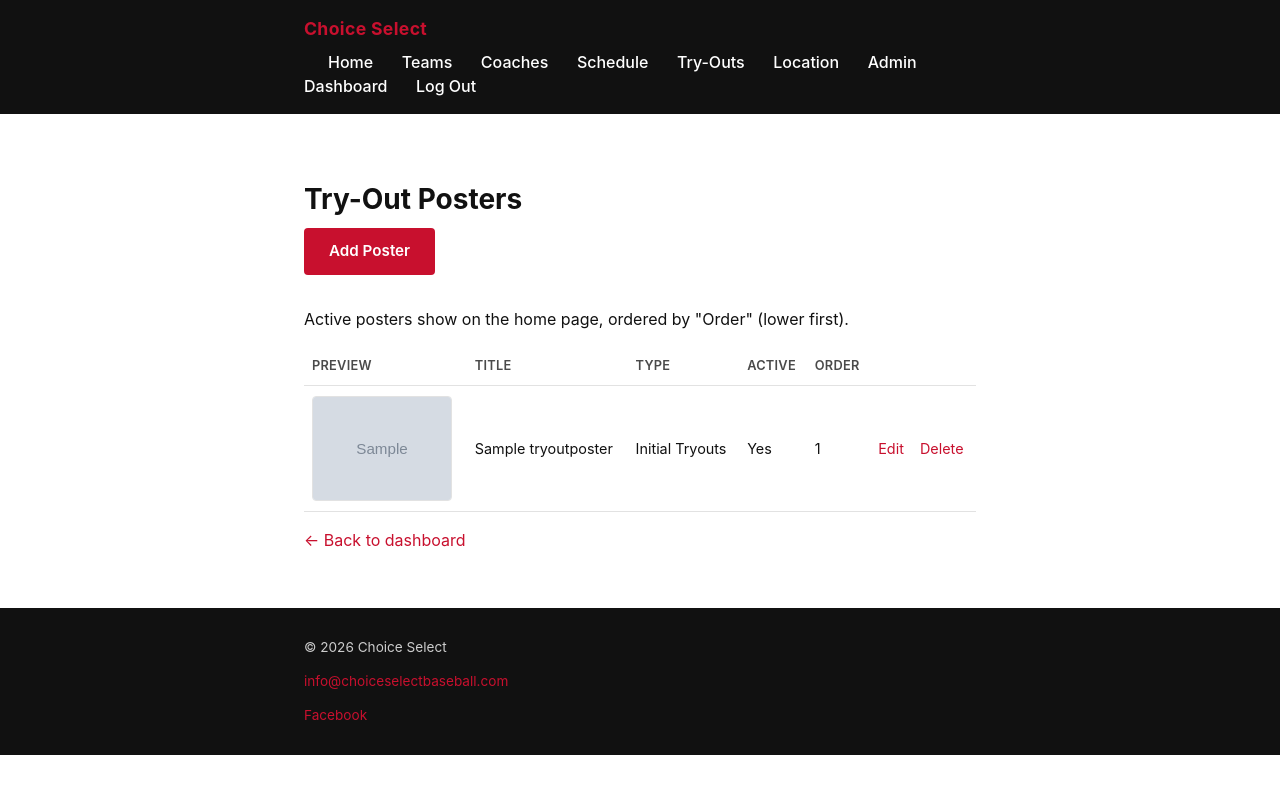
After one commit to haewonito/baseball_club_site, a Django app: page /accounts/dashboard/admin/tryout-posters/ in a window 1280 px wide. The commit adds this page. Run offline with Django 5.2, Linux system fonts and the light colour scheme; a user stored in the database is signed in; tables that the repository leaves empty hold one stand-in row (values such as "Sample post"); grey boxes marked "Sample" are stand-in pictures.

Commit message:
Add try-out poster upload + home page display
New apps.tryouts.TryoutPoster: an admin-uploaded image (poster_type is
initial or supplemental, matching the two designs the club already
uses), with is_active/display_order controlling what shows on the home
page's new "Upcoming Try-Outs" section (config/views.py:home) and in
what order. Multiple posters can be active at once, shown in a card
grid, each linking through to /try-outs/.

Management lives at /dashboard/admin/tryout-posters/ -- a custom
accounts-dashboard CRUD page, not raw Django admin, same reasoning as
CoachProfile's admin_coach_bio_edit: a business-Admin-role user may not
have Django-admin (is_staff/is_superuser) access at all. Still also
registered in Django admin as a secondary access point.

This is the "manual upload" half of the auto-generate-a-poster request
-- auto-generation from a background photo/logo/time/location is
deferred until the actual source assets (background stock photo, exact
font) are available; see CLAUDE.md for what's needed to pick that back
up.

Verified end-to-end against the dev server: upload through the real
form, shows correctly on the admin list and the home page: deactivating
a poster removes it from the home page, a non-admin gets 403 on the
management pages, the Django admin secondary registration works, and
delete removes it from both.

Co-Authored-By: Claude Sonnet 5 <noreply@anthropic.com>

```diff
--- /dev/null
+++ b/apps/accounts/templates/accounts/admin_tryout_posters_list.html
@@ -0,0 +1,54 @@
+{% extends "base.html" %}
+
+{% block title %}Try-Out Posters · {{ block.super }}{% endblock %}
+
+{% block content %}
+  <section class="page-hero">
+    <h1>Try-Out Posters</h1>
+    <a class="btn btn--primary" href="{% url 'accounts:admin_tryout_poster_add' %}">Add Poster</a>
+  </section>
+
+  <p>Active posters show on the home page, ordered by "Order" (lower first).</p>
+
+  {% if posters %}
+    <table class="roster-table">
+      <thead>
+        <tr>
+          <th>Preview</th>
+          <th>Title</th>
+          <th>Type</th>
+          <th>Active</th>
+          <th>Order</th>
+          <th></th>
+        </tr>
+      </thead>
+      <tbody>
+        {% for poster in posters %}
+          <tr>
+            <td><img src="{{ poster.image.url }}" alt="{{ poster.title }}" class="poster-thumb"></td>
+            <td>{{ poster.title }}</td>
+            <td>{{ poster.get_poster_type_display }}</td>
+            <td>{{ poster.is_active|yesno:"Yes,No" }}</td>
+            <td>{{ poster.display_order }}</td>
+            <td>
+              <a href="{% url 'accounts:admin_tryout_poster_edit' poster.pk %}">Edit</a>
+              <form
+                method="post"
+                action="{% url 'accounts:admin_tryout_poster_delete' poster.pk %}"
+                class="inline-form"
+                onsubmit="return confirm('Delete &#39;{{ poster.title }}&#39;? This can&#39;t be undone.');"
+              >
+                {% csrf_token %}
+                <button type="submit" class="link-button">Delete</button>
+              </form>
+            </td>
+          </tr>
+        {% endfor %}
+      </tbody>
+    </table>
+  {% else %}
+    <p>No posters yet.</p>
+  {% endif %}
+
+  <p><a href="{% url 'accounts:dashboard_admin' %}">&larr; Back to dashboard</a></p>
+{% endblock %}
--- a/apps/accounts/templates/accounts/dashboard_admin.html
+++ b/apps/accounts/templates/accounts/dashboard_admin.html
@@ -11,7 +11,8 @@
     <a class="btn" href="{% url 'accounts:admin_tryouts_list' %}">Try-Out Sign-Ups</a>
     <a class="btn" href="{% url 'accounts:admin_fees_list' %}">Fees &amp; Payments</a>
     <a class="btn" href="{% url 'accounts:admin_coaches_list' %}">Coach Bios</a>
+    <a class="btn" href="{% url 'accounts:admin_tryout_posters_list' %}">Try-Out Posters</a>
   </div>
 
-  <p>Team management, schedule management, users &amp; linking, and site content will live here.</p>
+  <p>Team management, schedule management, and users &amp; linking will live here.</p>
 {% endblock %}
--- a/apps/accounts/urls.py
+++ b/apps/accounts/urls.py
@@ -36,6 +36,26 @@ urlpatterns = [
         "dashboard/admin/coaches/<int:user_id>/bio/",
         views.admin_coach_bio_edit,
         name="admin_coach_bio_edit",
+    ),
+    path(
+        "dashboard/admin/tryout-posters/",
+        views.admin_tryout_posters_list,
+        name="admin_tryout_posters_list",
+    ),
+    path(
+        "dashboard/admin/tryout-posters/add/",
+        views.admin_tryout_poster_add,
+        name="admin_tryout_poster_add",
+    ),
+    path(
+        "dashboard/admin/tryout-posters/<int:pk>/edit/",
+        views.admin_tryout_poster_edit,
+        name="admin_tryout_poster_edit",
+    ),
+    path(
+        "dashboard/admin/tryout-posters/<int:pk>/delete/",
+        views.admin_tryout_poster_delete,
+        name="admin_tryout_poster_delete",
     ),
     path("dashboard/coach/", views.dashboard_coach, name="dashboard_coach"),
     path("dashboard/coach/tryouts/", views.coach_tryouts, name="coach_tryouts"),
--- a/apps/accounts/views.py
+++ b/apps/accounts/views.py
@@ -17,6 +17,7 @@ from apps.tryouts.models import (
     TryoutDecision,
     TryoutDecisionChange,
     TryoutFamilyResponse,
+    TryoutPoster,
     TryoutResponseInvite,
     TryoutSignup,
     TryoutStatus,
@@ -32,6 +33,7 @@ from .forms import (
     PaymentForm,
     PlayerRosterForm,
     PracticeEventForm,
+    TryoutPosterForm,
 )
 from .models import ParentInvite, ParentPlayerLink, Player, Role, User, UserRole
 
@@ -355,6 +357,67 @@ def admin_coach_bio_edit(request, user_id):
     return render(
         request, "accounts/admin_coach_bio_form.html", {"form": form, "coach": coach}
     )
+
+
+@login_required
+def admin_tryout_posters_list(request):
+    if not request.user.is_admin:
+        raise PermissionDenied
+
+    posters = TryoutPoster.objects.all()
+    return render(request, "accounts/admin_tryout_posters_list.html", {"posters": posters})
+
+
+@login_required
+def admin_tryout_poster_add(request):
+    if not request.user.is_admin:
+        raise PermissionDenied
+
+    if request.method == "POST":
+        form = TryoutPosterForm(request.POST, request.FILES)
+        if form.is_valid():
+            poster = form.save(commit=False)
+            poster.uploaded_by = request.user
+            poster.save()
+            return redirect("accounts:admin_tryout_posters_list")
+    else:
+        form = TryoutPosterForm()
+    return render(
+        request,
+        "accounts/admin_tryout_poster_form.html",
+        {"form": form, "heading": "Add Try-Out Poster"},
+    )
+
+
+@login_required
+def admin_tryout_poster_edit(request, pk):
+    if not request.user.is_admin:
+        raise PermissionDenied
+
+    poster = get_object_or_404(TryoutPoster, pk=pk)
+    if request.method == "POST":
+        form = TryoutPosterForm(request.POST, request.FILES, instance=poster)
+        if form.is_valid():
+            form.save()
+            return redirect("accounts:admin_tryout_posters_list")
+    else:
+        form = TryoutPosterForm(instance=poster)
+    return render(
+        request,
+        "accounts/admin_tryout_poster_form.html",
+        {"form": form, "heading": f"Edit: {poster.title}", "poster": poster},
+    )
+
+
+@login_required
+@require_POST
+def admin_tryout_poster_delete(request, pk):
+    if not request.user.is_admin:
+        raise PermissionDenied
+
+    poster = get_object_or_404(TryoutPoster, pk=pk)
+    poster.delete()
+    return redirect("accounts:admin_tryout_posters_list")
 
 
 def _get_coach_team_or_404(user, team_id):
--- a/apps/tryouts/models.py
+++ b/apps/tryouts/models.py
@@ -275,3 +275,44 @@ class TryoutResponseInvite(models.Model):
     @property
     def is_valid(self) -> bool:
         return self.responded_at is None and timezone.now() < self.expires_at
+
+
+class TryoutPosterType(models.TextChoices):
+    INITIAL = "initial", "Initial Tryouts"
+    SUPPLEMENTAL = "supplemental", "Supplemental / Make-Up Tryouts"
+
+
+class TryoutPoster(models.Model):
+    """
+    A ready-made poster image an admin uploads for the home page's
+    upcoming-tryouts section (see config.views.home). Manual upload only
+    for now -- auto-generating one from a background photo/logo/time/
+    location is a planned follow-up once the source assets (the exact
+    background photo and font used) are available; see CLAUDE.md.
+    """
+
+    poster_type = models.CharField(max_length=20, choices=TryoutPosterType.choices)
+    # Not rendered on the poster (all its info is already baked into the
+    # image) -- used as the <img alt> text and in the admin list, since a
+    # flattened image has no other way to be described for accessibility.
+    title = models.CharField(max_length=200)
+    image = models.ImageField(upload_to="tryout_posters/")
+    is_active = models.BooleanField(
+        default=True,
+        help_text="Whether this poster currently shows on the home page.",
+    )
+    display_order = models.PositiveIntegerField(
+        default=0, help_text="Lower numbers show first, on the home page and in this list."
+    )
+    uploaded_by = models.ForeignKey(
+        settings.AUTH_USER_MODEL, on_delete=models.SET_NULL, null=True, related_name="+"
+    )
+    created_at = models.DateTimeField(auto_now_add=True)
+
+    class Meta:
+        ordering = ["display_order", "-created_at"]
+        verbose_name = "Try-Out Poster"
+        verbose_name_plural = "Try-Out Posters"
+
+    def __str__(self):
+        return f"{self.title} ({self.get_poster_type_display()})"
--- a/config/views.py
+++ b/config/views.py
@@ -3,7 +3,7 @@ from datetime import timedelta
 from django.shortcuts import render
 from django.utils import timezone
 
-from apps.tryouts.models import TryoutYearSettings
+from apps.tryouts.models import TryoutPoster, TryoutYearSettings
 
 HOME_FIELD_ADDRESS = "1833 E Harmony Rd, Fort Collins, CO, United States, 80528"
 
@@ -15,12 +15,15 @@ def home(request):
         today = timezone.localdate()
         show_tryout_banner = today <= next_tryout_date <= today + timedelta(days=30)
 
+    tryout_posters = TryoutPoster.objects.filter(is_active=True)
+
     return render(
         request,
         "home.html",
         {
             "next_tryout_date": next_tryout_date,
             "show_tryout_banner": show_tryout_banner,
+            "tryout_posters": tryout_posters,
         },
     )
 
--- a/static/css/main.css
+++ b/static/css/main.css
@@ -680,3 +680,43 @@ legend {
   height: 400px;
   border: 0;
 }
+
+/* --- Try-out posters ---------------------------------------------------- */
+
+.poster-thumb {
+  width: 100%;
+  max-width: 140px;
+  object-fit: contain;
+  border-radius: var(--radius);
+  border: 1px solid var(--color-gray-line);
+  display: block;
+}
+
+.tryout-posters {
+  display: grid;
+  grid-template-columns: repeat(auto-fit, minmax(260px, 1fr));
+  gap: 1.5rem;
+  margin: 1.5rem 0;
+}
+
+.tryout-poster-card {
+  background: var(--color-white);
+  border: 1px solid var(--color-gray-line);
+  border-radius: var(--radius);
+  overflow: hidden;
+}
+
+.tryout-poster-card img {
+  width: 100%;
+  display: block;
+}
+
+.tryout-poster-card__label {
+  padding: 0.6rem 0.9rem;
+  font-size: 0.8rem;
+  font-weight: 600;
+  text-transform: uppercase;
+  letter-spacing: 0.02em;
+  color: var(--color-gray-text);
+  border-top: 1px solid var(--color-gray-line);
+}
```
Also changed, not shown: CLAUDE.md (+10 -0 lines), apps/accounts/forms.py (+7 -0 lines), apps/accounts/templates/accounts/admin_tryout_poster_form.html (added, +31 -0 lines), apps/tryouts/admin.py (+12 -0 lines), templates/home.html (+14 -0 lines), apps/tryouts/migrations/0013_tryoutposter.py (added).
